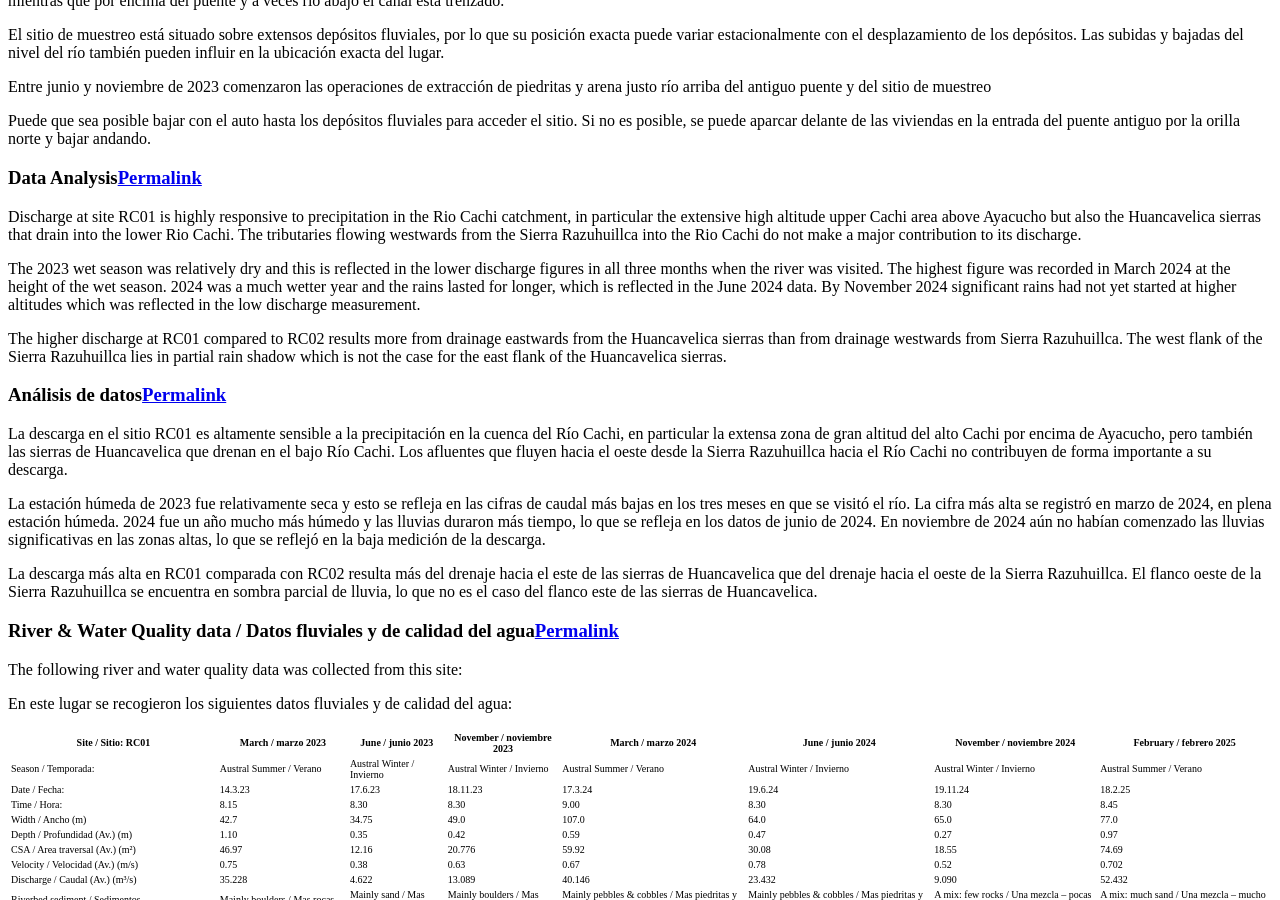
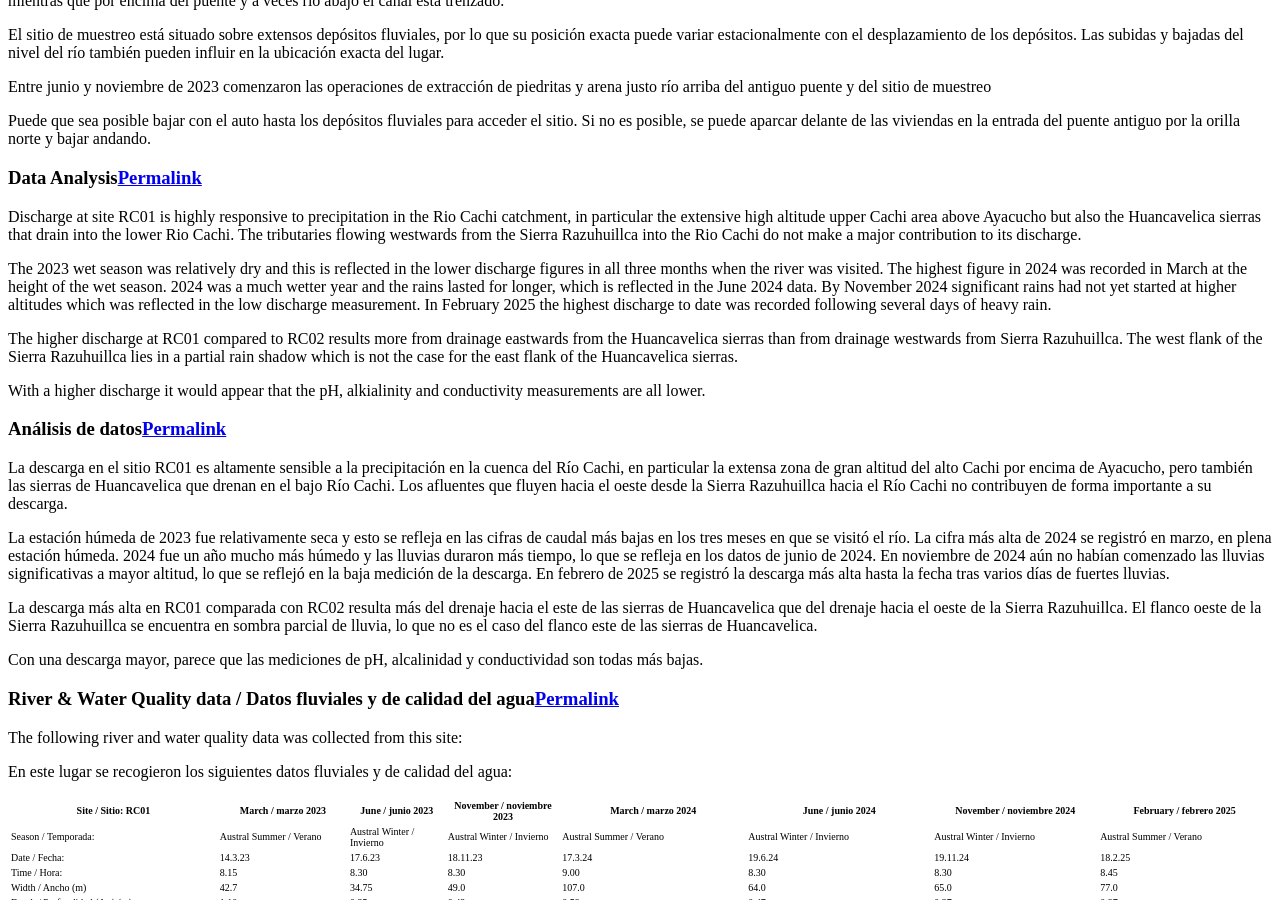
Before and after one commit to HVLepage/cavep-unah, a Jekyll site: the page built from _docs/site-network/RC01.md, in a window 1280 px wide and 900 px high, scrolled down 2310 px. Built offline with Jekyll 4.4.1, drawn with Linux system fonts in a browser that asks for light colours; comment, search, counter and statistics services are not loaded.

Commit message:
Update RC01.md

```diff
--- a/_docs/site-network/RC01.md
+++ b/_docs/site-network/RC01.md
@@ -57,18 +57,22 @@ Puede que sea posible bajar con el auto hasta los depósitos fluviales para acce
 
 Discharge at site RC01 is highly responsive to precipitation in the Rio Cachi catchment, in particular the extensive high altitude upper Cachi area above Ayacucho but also the Huancavelica sierras that drain into the lower Rio Cachi. The tributaries flowing westwards from the Sierra Razuhuillca into the Rio Cachi do not make a major contribution to its discharge.
 
-The 2023 wet season was relatively dry and this is reflected in the lower discharge figures in all three months when the river was visited. The highest figure was recorded in March 2024  at the height of the wet season. 2024 was a much wetter year and the rains lasted for longer, which is reflected in the June 2024 data. By November 2024 significant rains had not yet started at higher altitudes which was reflected in the low discharge measurement.
+The 2023 wet season was relatively dry and this is reflected in the lower discharge figures in all three months when the river was visited. The highest figure in 2024 was recorded in March at the height of the wet season. 2024 was a much wetter year and the rains lasted for longer, which is reflected in the June 2024 data. By November 2024 significant rains had not yet started at higher altitudes which was reflected in the low discharge measurement. In February 2025 the highest discharge to date was recorded following several days of heavy rain.
 
-The higher discharge at RC01 compared to RC02 results more from drainage eastwards from the Huancavelica sierras than from drainage westwards from Sierra Razuhuillca. The west flank of the Sierra Razuhuillca lies in partial rain shadow which is not the case for the east flank of the Huancavelica sierras.
+The higher discharge at RC01 compared to RC02 results more from drainage eastwards from the Huancavelica sierras than from drainage westwards from Sierra Razuhuillca. The west flank of the Sierra Razuhuillca lies in a partial rain shadow which is not the case for the east flank of the Huancavelica sierras.
+
+With a higher discharge it would appear that the pH, alkialinity and conductivity measurements are all lower.
 
 
 ### Análisis de datos
 
 La descarga en el sitio RC01 es altamente sensible a la precipitación en la cuenca del Río Cachi, en particular la extensa zona de gran altitud del alto Cachi por encima de Ayacucho, pero también las sierras de Huancavelica que drenan en el bajo Río Cachi. Los afluentes que fluyen hacia el oeste desde la Sierra Razuhuillca hacia el Río Cachi no contribuyen de forma importante a su descarga.
 
-La estación húmeda de 2023 fue relativamente seca y esto se refleja en las cifras de caudal más bajas en los tres meses en que se visitó el río. La cifra más alta se registró en marzo de 2024, en plena estación húmeda. 2024 fue un año mucho más húmedo y las lluvias duraron más tiempo, lo que se refleja en los datos de junio de 2024. En noviembre de 2024 aún no habían comenzado las lluvias significativas en las zonas altas, lo que se reflejó en la baja medición de la descarga.
+La estación húmeda de 2023 fue relativamente seca y esto se refleja en las cifras de caudal más bajas en los tres meses en que se visitó el río. La cifra más alta de 2024 se registró en marzo, en plena estación húmeda. 2024 fue un año mucho más húmedo y las lluvias duraron más tiempo, lo que se refleja en los datos de junio de 2024. En noviembre de 2024 aún no habían comenzado las lluvias significativas a mayor altitud, lo que se reflejó en la baja medición de la descarga. En febrero de 2025 se registró la descarga más alta hasta la fecha tras varios días de fuertes lluvias.
 
 La descarga más alta en RC01 comparada con RC02 resulta más del drenaje hacia el este de las sierras de Huancavelica que del drenaje hacia el oeste de la Sierra Razuhuillca. El flanco oeste de la Sierra Razuhuillca se encuentra en sombra parcial de lluvia, lo que no es el caso del flanco este de las sierras de Huancavelica.
+
+Con una descarga mayor, parece que las mediciones de pH, alcalinidad y conductividad son todas más bajas.
 
 
 ### River & Water Quality data / Datos fluviales y de calidad del agua
```
